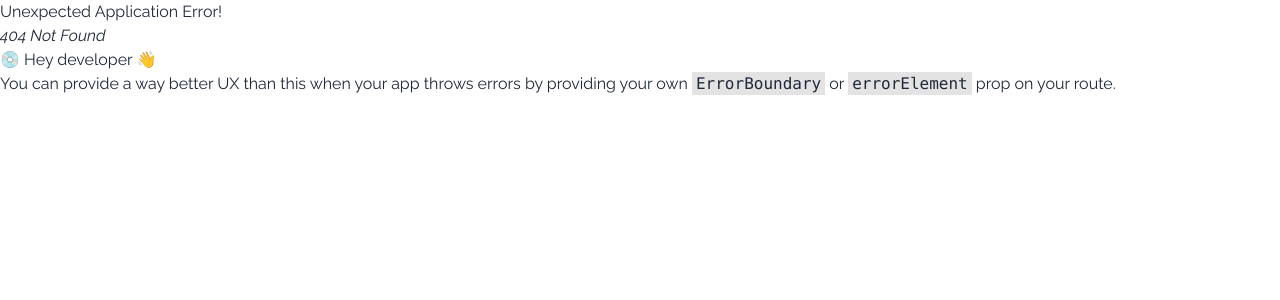
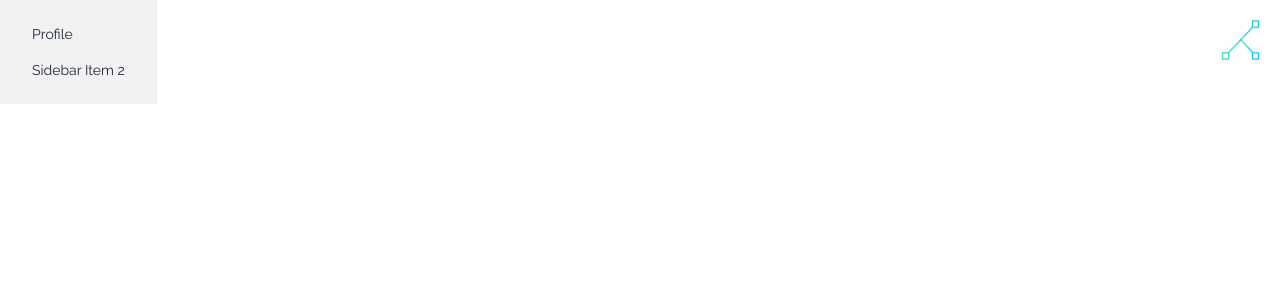
Before and after one commit to Shahriar-Samir/TODO-LIST-frontend, a React (Vite) app: page /app in a window 1280 px wide. Before the commit this address had no page. Shown: the top 300 px of the page. Built offline with nearby package versions, Linux system fonts and the light colour scheme.

Commit message:
added user application route

```diff
--- a/src/Dashboard/Dashboard.jsx
+++ b/src/Dashboard/Dashboard.jsx
@@ -3,9 +3,30 @@ import { Outlet } from 'react-router-dom';
 
 const Dashboard = () => {
     return (
-        <>
-        <Outlet/>
-        </>
+        <div className='relative'>
+            <div className='absolute right-5 top-5'>
+                <img src='/logos/checkit.png' className='w-[40px] h-[40px]'/>
+            </div>
+        <div className="drawer lg:drawer-open w-1/2 flex gap-10 ">
+  <input id="my-drawer-2" type="checkbox" className="drawer-toggle" />
+  {/* <div className="drawer-content flex flex-col items-center justify-center">
+
+    <label htmlFor="my-drawer-2" className="btn btn-primary drawer-button lg:hidden">
+      Open drawer
+    </label>
+  </div> */}
+  <div className="drawer-side">
+    <label htmlFor="my-drawer-2" aria-label="close sidebar" className="drawer-overlay"></label>
+    <ul className="menu bg-base-200 text-base-content p-4 ">
+      {/* Sidebar content here */}
+      <li><a>Profile</a></li>
+      <li><a>Sidebar Item 2</a></li>
+    </ul>
+  </div>
+  <Outlet/>
+</div>
+
+        </div>
     );
 };
 
--- a/src/Routes/Routes.jsx
+++ b/src/Routes/Routes.jsx
@@ -19,8 +19,10 @@ const router = createBrowserRouter([
             path:'/signup',
             element: <Signup/>
         },
+    ]
+    },
     {
-            path:'/dashboard',
+        path:'/app',
         element: <Dashboard/>,
         children: [
             {
@@ -29,8 +31,6 @@ const router = createBrowserRouter([
             }
         ]
     },
-    ]
-    },
 
 ])
 
```
Lines whose indentation alone changed are shown as unchanged.
